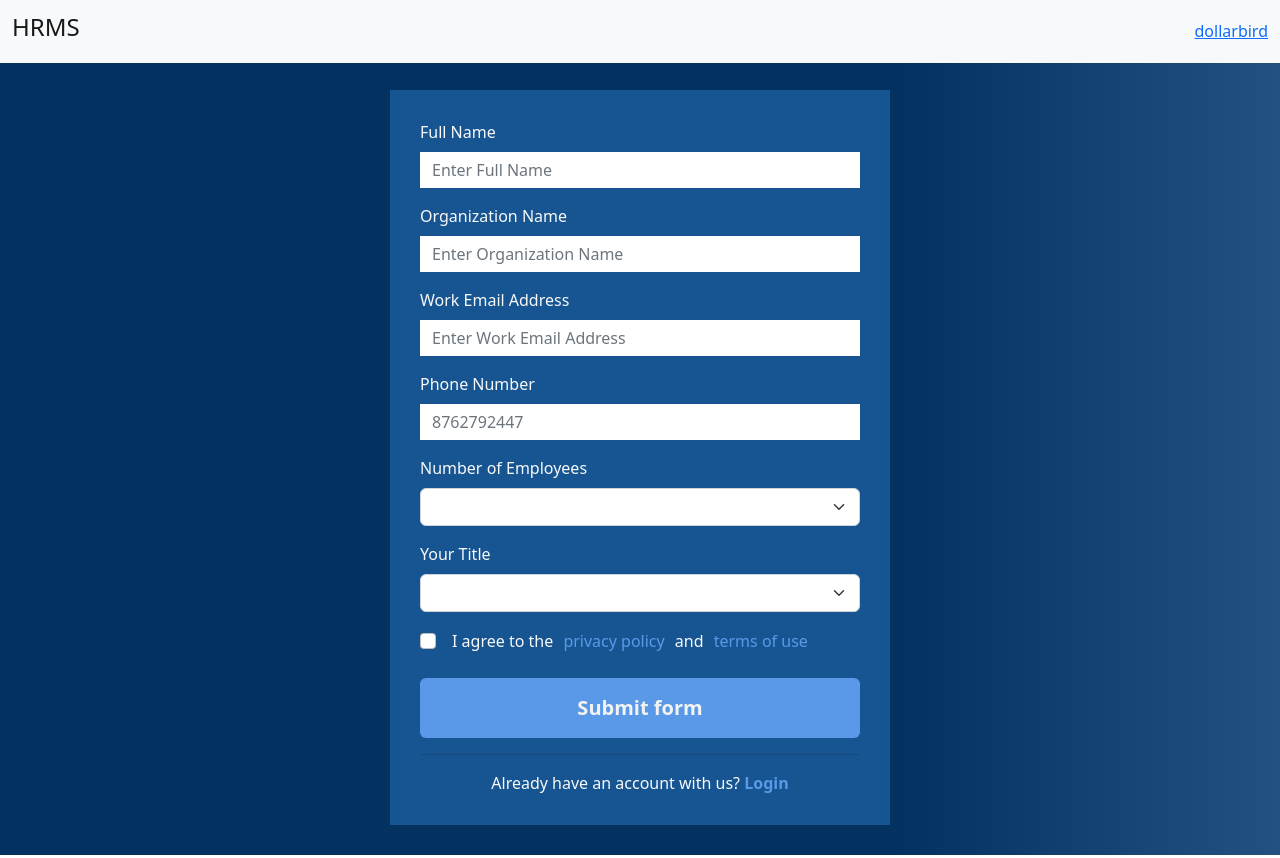
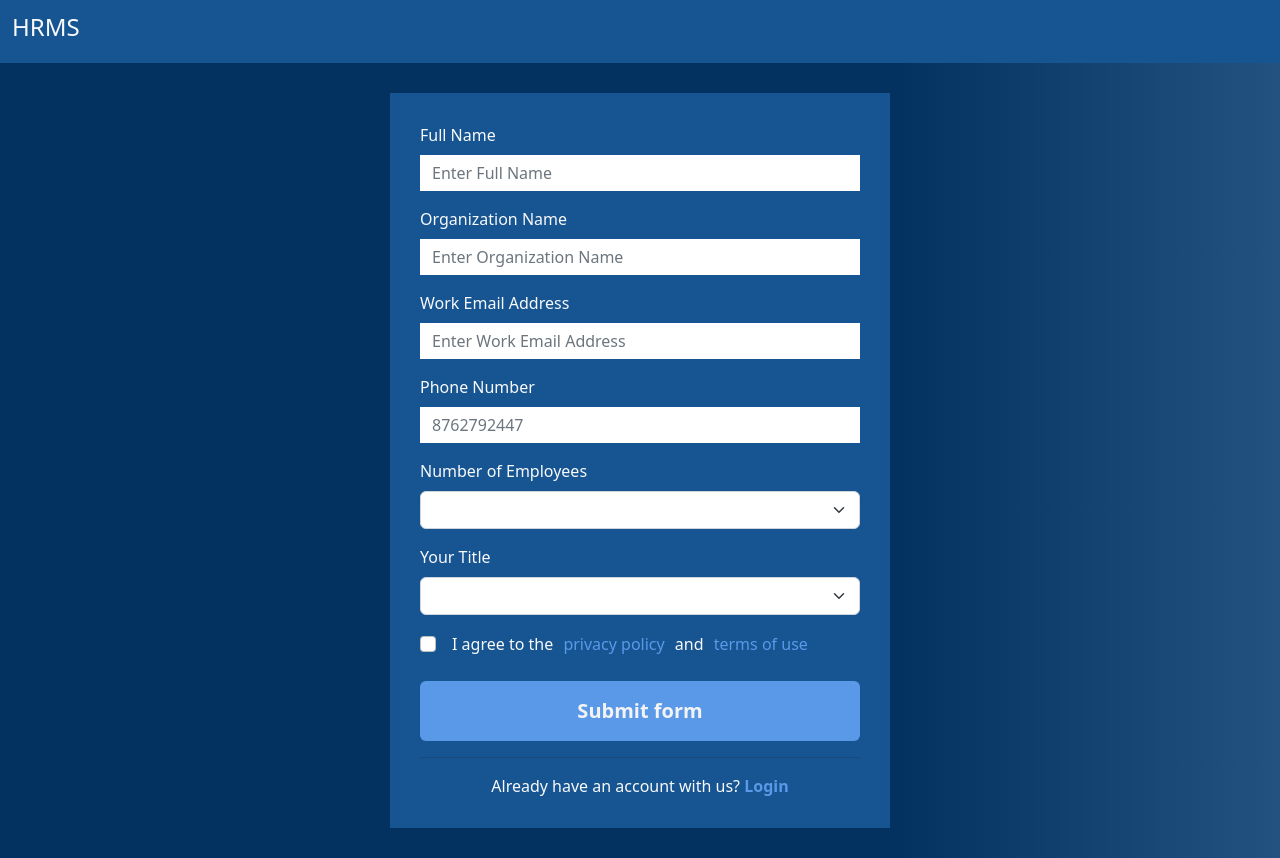
Before and after one commit to zaheerabbas279/hrms-dashboard, a React (Create React App) app in the folder hrms-dashbaord-fed/: page /signup in a window 1280 px wide. Built offline with nearby package versions, Linux system fonts and the light colour scheme.

Commit message:
Auth-screens routing through app.js

```diff
--- a/hrms-dashbaord-fed/src/App.js
+++ b/hrms-dashbaord-fed/src/App.js
@@ -1,17 +1,28 @@
 import "./App.css";
-import { Route, Routes } from "react-router-dom";
+import { BrowserRouter, Route, Routes } from "react-router-dom";
 import { SignIn } from "./pages/auth_screens/signinScreen/SignIn";
 import { SignUp } from "./pages/auth_screens/signupScreen/SignUp";
 import { ForgotPassword } from "./pages/auth_screens/forgotpassworScreen/ForgotPassword";
+import { useState } from "react";
+import { Header } from "./components/header/Header";
 
 function App() {
+  const [isLogin, setIsLogin] = useState(false)
   return (
     <>
-      <Routes>
-        <Route index element={<SignIn />} />
-        <Route path="/signup" element={<SignUp />} />
-        <Route path="/forgotpassword" element={<ForgotPassword />} />
-      </Routes>
+      <Header isAuth={isLogin} setIsAuth={setIsLogin} />
+      <BrowserRouter>
+        {
+          isLogin ? <>
+
+          </> :
+            <Routes>
+              <Route index element={<SignIn />} />
+              <Route path="/signup" element={<SignUp />} />
+              <Route path="/forgotpassword" element={<ForgotPassword />} />
+            </Routes>
+        }
+      </BrowserRouter>
     </>
   );
 }
--- a/hrms-dashbaord-fed/src/components/header/Header.js
+++ b/hrms-dashbaord-fed/src/components/header/Header.js
@@ -5,20 +5,17 @@ import Navbar from 'react-bootstrap/Navbar';
 import NavDropdown from 'react-bootstrap/NavDropdown';
 import './header.scss'
 
-export const Header = () => {
-    const [isAuth, setIsAuth] = useState(true)
+export const Header = (props) => {
+    const { isAuth } = props
     return (
         <div>
-            <Navbar bg="light" expand="md" className='fixed-top'>
+            <Navbar className='header_style' expand="md">
                 <Container fluid>
-                    <Navbar.Brand href="/"><h4>HRMS</h4></Navbar.Brand>
+                    <Navbar.Brand href="/"><h4 className='text-light'>HRMS</h4></Navbar.Brand>
                     <Navbar.Toggle aria-controls="basic-navbar-nav" />
                     <Navbar.Collapse id="basic-navbar-nav">
                         <Nav className="ms-auto">
                             {isAuth ? <>
-                                <a href="https://dollarbirdinc.com" target="_blank">dollarbird</a>
-                            </> : <>
-                                <Nav.Link href="/">Home</Nav.Link>
                                 <Nav.Link href="#link">Link</Nav.Link>
                                 <NavDropdown title="Dropdown" id="basic-nav-dropdown">
                                     <NavDropdown.Item href="#action/3.1">Action</NavDropdown.Item>
@@ -30,7 +27,10 @@ export const Header = () => {
                                     <NavDropdown.Item href="#action/3.4">
                                         Separated link
                                     </NavDropdown.Item>
-                                </NavDropdown></>}
+                                </NavDropdown>
+                            </> : <>
+                                {/* <a href="https://dollarbirdinc.com" target="_blank">dollarbird</a> */}
+                            </>}
                         </Nav>
                     </Navbar.Collapse>
                 </Container>
--- a/hrms-dashbaord-fed/src/components/header/header.scss
+++ b/hrms-dashbaord-fed/src/components/header/header.scss
@@ -0,0 +1,3 @@
+.header_style {
+  background-color: #175592;
+}
--- a/hrms-dashbaord-fed/src/index.js
+++ b/hrms-dashbaord-fed/src/index.js
@@ -6,19 +6,12 @@ import reportWebVitals from "./reportWebVitals";
 import "bootstrap/dist/css/bootstrap.min.css";
 import { Provider } from "react-redux";
 import { store } from "./store/store";
-import { BrowserRouter, Routes } from "react-router-dom";
-import { Header } from "./components/header/Header";
 
 const root = ReactDOM.createRoot(document.getElementById("root"));
 root.render(
   <React.StrictMode>
     <Provider store={store}>
-      <Header />
-      <BrowserRouter>
-
-        <App />
-
-      </BrowserRouter>
+      <App />
     </Provider>
   </React.StrictMode>
 );
--- a/hrms-dashbaord-fed/src/pages/auth_screens/forgotpassworScreen/forgot.scss
+++ b/hrms-dashbaord-fed/src/pages/auth_screens/forgotpassworScreen/forgot.scss
@@ -1,6 +1,6 @@
 .formforgot_width {
   max-width: 500px;
-  margin: 90px auto 30px auto;
+  margin: 30px auto 30px auto;
   background-color: #175592;
   padding: 30px;
   .form-control {
--- a/hrms-dashbaord-fed/src/pages/auth_screens/signinScreen/SignIn.js
+++ b/hrms-dashbaord-fed/src/pages/auth_screens/signinScreen/SignIn.js
@@ -8,6 +8,7 @@ export const SignIn = () => {
     const handleSubmit = (e) => {
         e.preventDefault();
         console.log("form submitted syccessfully")
+
     }
     return (
         <div className='formsignin_width'>
--- a/hrms-dashbaord-fed/src/pages/auth_screens/signinScreen/signin.scss
+++ b/hrms-dashbaord-fed/src/pages/auth_screens/signinScreen/signin.scss
@@ -1,6 +1,6 @@
 .formsignin_width {
   max-width: 500px;
-  margin: 90px auto 30px auto;
+  margin: 30px auto 30px auto;
   background-color: #175592;
   padding: 30px;
   border-radius: 6px;
--- a/hrms-dashbaord-fed/src/pages/auth_screens/signupScreen/signup.scss
+++ b/hrms-dashbaord-fed/src/pages/auth_screens/signupScreen/signup.scss
@@ -1,6 +1,6 @@
 .form_width {
   max-width: 500px;
-  margin: 90px auto 30px auto;
+  margin: 30px auto 30px auto;
   background-color: #175592;
   padding: 30px;
   .form-control {
```
